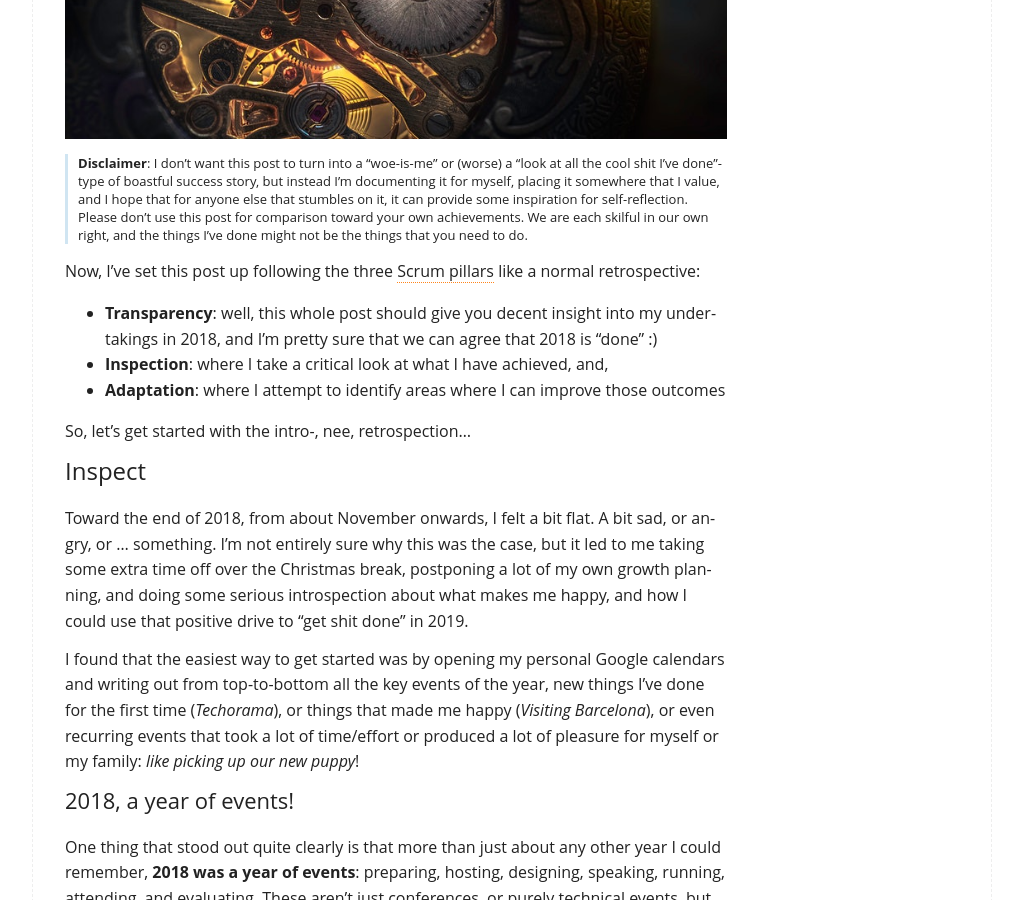
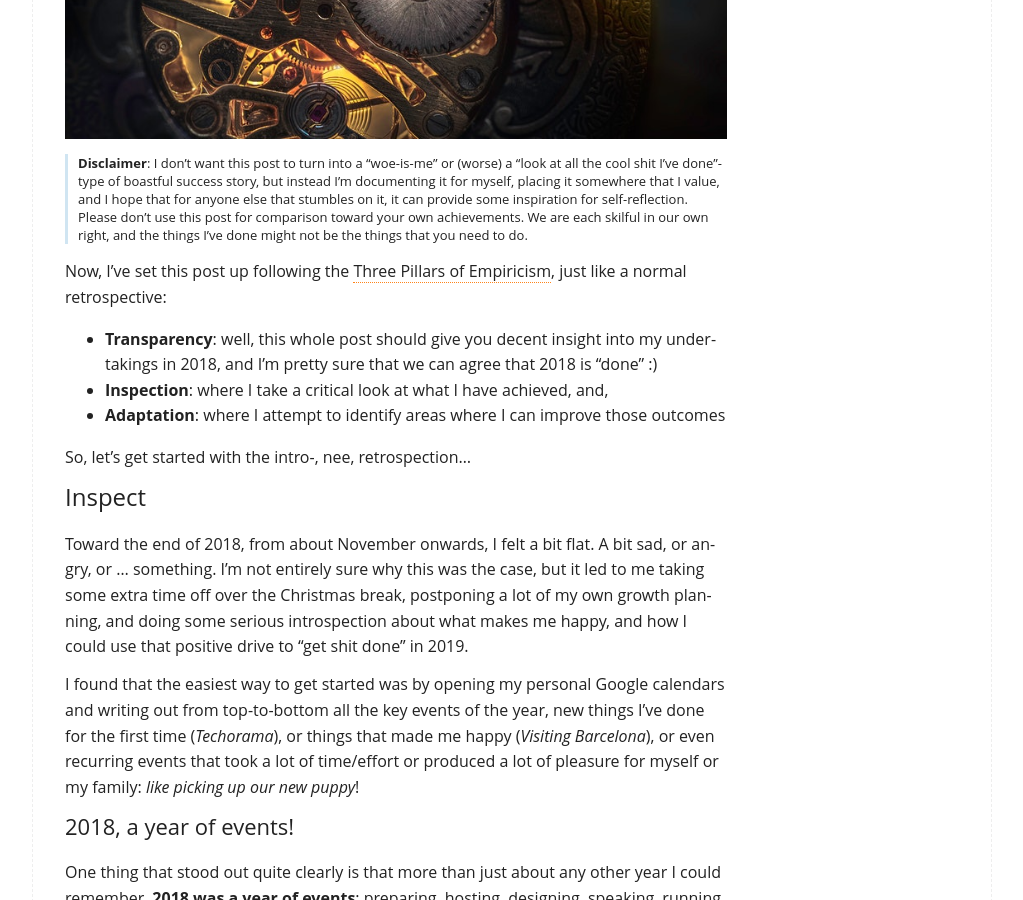
Before and after one commit to PHeonix25/PHeonix25.github.io, a Jekyll site: the page built from _posts/2018-12-31-Wow-what-a-year.md, in a window 1280 px wide and 900 px high, scrolled down 461 px. Shown: the whole window, without its empty margins (128-1151 px from the left). Built offline with Jekyll 4.4.1, drawn with Linux system fonts in a browser that asks for light colours; comment, search, counter and statistics services are not loaded.

Commit message:
Updated with a better description/link of the pillars

```diff
--- a/_posts/2018-12-31-Wow-what-a-year.md
+++ b/_posts/2018-12-31-Wow-what-a-year.md
@@ -18,7 +18,7 @@ As 2018 draws to a close (_and I get closer to some of the deadlines for my long
 > I don't want this post to turn into a "woe-is-me" or (worse) a "look at all the cool shit I've done"-type of boastful success story, but instead I'm documenting it for myself, placing it somewhere that I value, and I hope that for anyone else that stumbles on it, it can provide some inspiration for self-reflection.
 > Please don't use this post for comparison toward your own achievements. We are each skilful in our own right, and the things I've done might not be the things that you need to do.
 
-Now, I've set this post up following the three [Scrum pillars](https://scrumguides.org/scrum-guide.html) like a normal retrospective:
+Now, I've set this post up following the [Three Pillars of Empiricism](https://www.scrum.org/resources/blog/three-pillars-empiricism-scrum), just like a normal retrospective:
 
 - **Transparency**: well, this whole post should give you decent insight into my undertakings in 2018, and I'm pretty sure that we can agree that 2018 is "done" :)
 - **Inspection**: where I take a critical look at what I have achieved, and,
```
